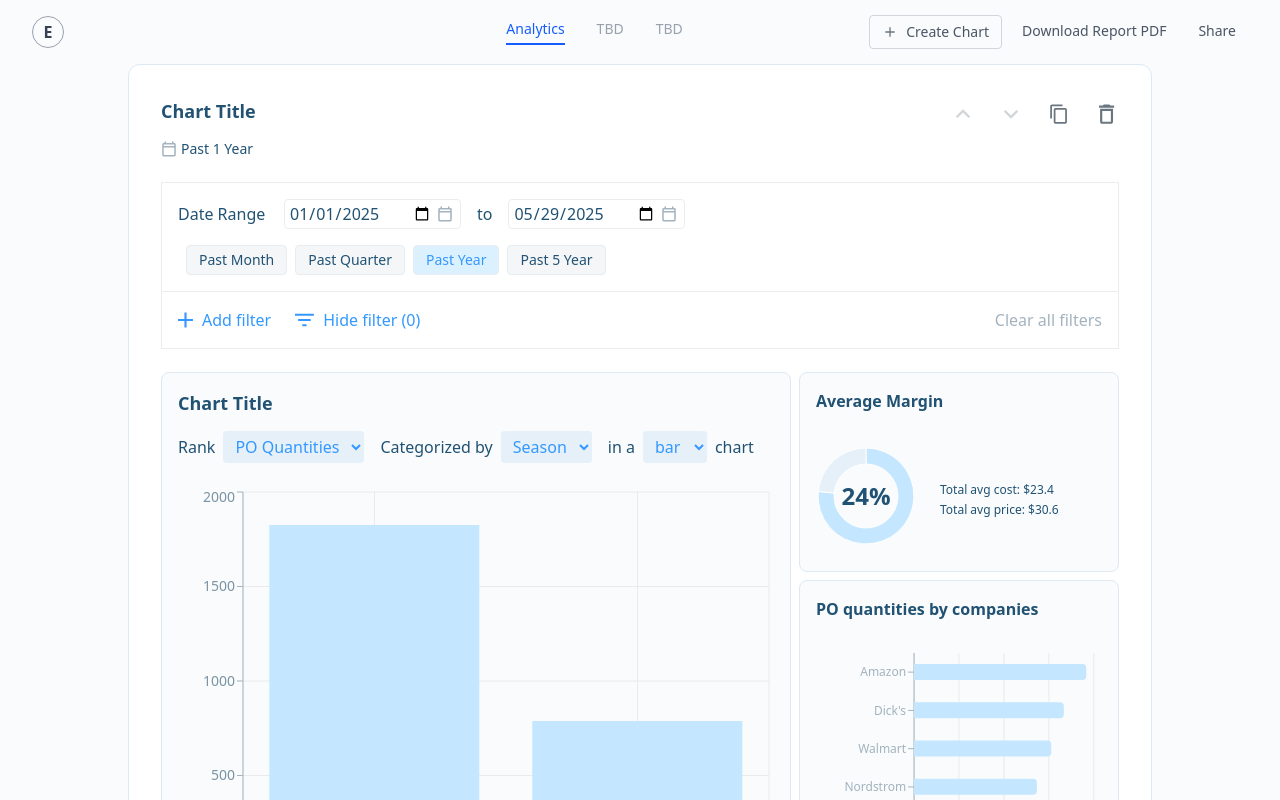
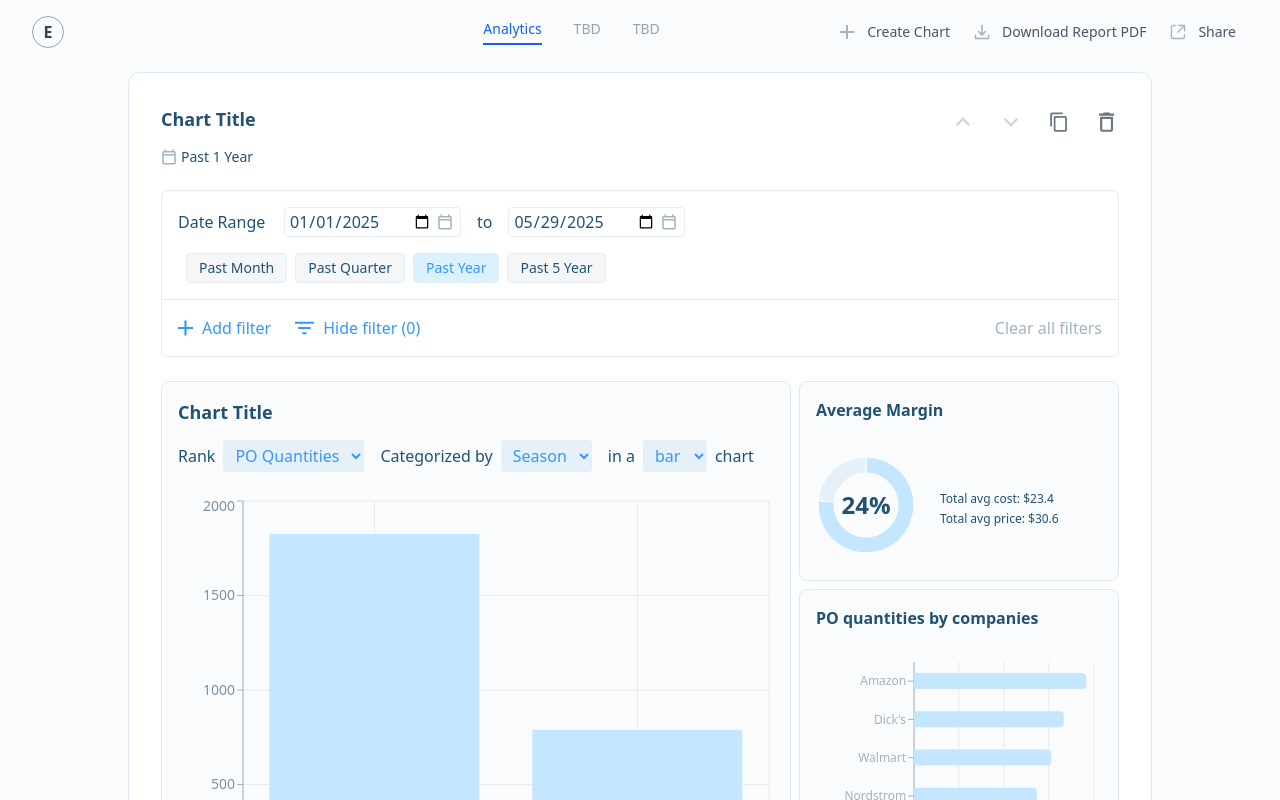
Before and after one commit to EmberShan/sf-data-dashbaord, a React (Vite) app: page / in a window 1280 px wide. Shown: the top 800 px of the page. Built offline with nearby package versions, Linux system fonts and the light colour scheme.

Commit message:
advanced filters done

```diff
--- a/src/App.jsx
+++ b/src/App.jsx
@@ -99,7 +99,7 @@ const App = () => {
         onCreateChart={() => setCharts(prev => [defaultChartSettings(), ...prev])}
         onPrintPage={handlePrintPage}
       />
-      <main className="w-full pt-16 mx-auto px-4 sm:px-6 lg:px-8 py-8">
+      <main className="w-full pt-18 mx-auto px-4 sm:px-6 lg:px-8 py-8">
         {charts.length === 0 ? (
           <div className="text-center text-[#A3B3BF]">No charts. Add one!</div>
         ) : (
--- a/src/components/ChartCard.jsx
+++ b/src/components/ChartCard.jsx
@@ -734,7 +734,7 @@ const ChartCard = ({
       {/* Filter row */}
       <div className="mb-6">
         {/* Date range row (always present) */}
-        <div className="flex flex-wrap items-center gap-4 border border-[#E9EDEF] p-4 my-[-1px]">
+        <div className="flex flex-wrap items-center gap-4 border border-[#E9EDEF] p-4 my-[-1px] rounded-t-md">
               <span
                 className="text-[#215273] font-medium w-[90px] text-left"
                 style={{ color: "#215273" }}
@@ -846,7 +846,9 @@ const ChartCard = ({
               </div>
             </div>
         {/* Top controls row: Add Filter, Filter, Clear All Filters */}
-        <div className="flex items-center gap-2 border border-[#E9EDEF] p-4 relative w-full mb-[-1px]">
+        <div
+          className={`flex items-center gap-2 border border-[#E9EDEF] p-4 relative w-full mb-[-1px]${activeFilters.length === 0 ? ' rounded-b-md' : ''}`}
+        >
           <img src="/add-blue.svg" alt="Filter" className="w-4 h-4" />
           <span
             className="text-[#3398FF] font-medium cursor-pointer select-none"
@@ -966,6 +968,7 @@ const ChartCard = ({
                 colorDot
                 activeFilters={activeFilters}
                 setActiveFilters={setActiveFilters}
+                isLast={activeFilters[activeFilters.length - 1] === "Color"}
               />
             )}
             {activeFilters.includes("Fabric") && (
@@ -976,6 +979,7 @@ const ChartCard = ({
                 setSelectedValues={setSelectedFabrics}
                 activeFilters={activeFilters}
                 setActiveFilters={setActiveFilters}
+                isLast={activeFilters[activeFilters.length - 1] === "Fabric"}
               />
             )}
             {activeFilters.includes("Season") && (
@@ -986,6 +990,7 @@ const ChartCard = ({
                 setSelectedValues={setSelectedSeasons}
                 activeFilters={activeFilters}
                 setActiveFilters={setActiveFilters}
+                isLast={activeFilters[activeFilters.length - 1] === "Season"}
               />
             )}
             {activeFilters.includes("Line") && (
@@ -996,6 +1001,7 @@ const ChartCard = ({
                 setSelectedValues={setSelectedLines}
                 activeFilters={activeFilters}
                 setActiveFilters={setActiveFilters}
+                isLast={activeFilters[activeFilters.length - 1] === "Line"}
               />
             )}
             {activeFilters.includes("Buyer") && (
@@ -1006,6 +1012,7 @@ const ChartCard = ({
                 setSelectedValues={setSelectedBuyers}
                 activeFilters={activeFilters}
                 setActiveFilters={setActiveFilters}
+                isLast={activeFilters[activeFilters.length - 1] === "Buyer"}
               />
             )}
           </div>
--- a/src/components/FilterRow.jsx
+++ b/src/components/FilterRow.jsx
@@ -18,6 +18,7 @@ import React, { useState, useRef, useEffect } from "react";
 // - colorDot: boolean - Whether to show color dots (for color filter)
 // - activeFilters: string[] - Array of active filter types
 // - setActiveFilters: function - Callback to update active filters
+// - isLast: boolean - Whether this is the last filter row
 
 const FilterRow = ({
   label,
@@ -27,6 +28,7 @@ const FilterRow = ({
   colorDot = false,
   activeFilters,
   setActiveFilters,
+  isLast = false,
 }) => {
   const [dropdownOpen, setDropdownOpen] = useState(false);
   const [search, setSearch] = useState("");
@@ -77,7 +79,7 @@ const FilterRow = ({
   }
 
   return (
-    <div className="flex items-center gap-4 w-full border border-[#E9EDEF] p-4 mb-[-1px]">
+    <div className={`flex items-center gap-4 w-full border border-[#E9EDEF] p-4 mb-[-1px]${isLast ? ' rounded-b-md' : ''}`}>
       <span
         className="text-[#215273] font-medium w-[120px] text-left"
         style={{ color: "#215273" }}
--- a/src/components/Toolbar.jsx
+++ b/src/components/Toolbar.jsx
@@ -5,6 +5,7 @@ import { downloadFullPagePDF } from "../utils/pdfGenerator";
 // Top navigation bar for the dashboard, with avatar, tabs, and action buttons.
 const Toolbar = ({ onCreateChart, onPrintPage }) => {
   const [activeTab, setActiveTab] = useState('analytics');
+  const [isLoadingPDF, setIsLoadingPDF] = useState(false);
 
   const handleTabClick = (tabId) => {
     setActiveTab(tabId);
@@ -19,9 +20,12 @@ const Toolbar = ({ onCreateChart, onPrintPage }) => {
 
   const handleDownloadPDF = async () => {
     try {
+      setIsLoadingPDF(true);
       await downloadFullPagePDF();
     } catch (error) {
       console.error('Error downloading PDF:', error);
+    } finally {
+      setIsLoadingPDF(false);
     }
   };
 
@@ -72,24 +76,30 @@ const Toolbar = ({ onCreateChart, onPrintPage }) => {
           </nav>
 
           {/* Right: Create Chart + Share + Print */}
-          <div className="flex space-x-2">
+          <div className="flex">
             <div
               onClick={onCreateChart}
-              className="px-3 py-1.5 border text-sm rounded border-gray-300 text-gray-600 hover:bg-gray-100 cursor-pointer flex items-center gap-2"
+              className="px-3 py-1.5 text-sm rounded text-gray-600 hover:text-[#3398FF] cursor-pointer flex items-center gap-2"
             >
-              <img src="/add.svg" alt="Add" className="w-4 h-4" style={{ filter: 'invert(56%) sepia(7%) saturate(370%) hue-rotate(169deg) brightness(93%) contrast(87%)' }} />
+              <img src="/add.svg" alt="Add" className="w-6 h-6" />
               Create Chart
             </div>
             <div
               onClick={handleDownloadPDF}
-              className="px-3 py-1.5 text-sm rounded text-gray-600 hover:bg-gray-100 cursor-pointer"
+              className="px-2 py-1.5 text-sm rounded text-gray-600 hover:text-[#3398FF] cursor-pointer flex items-center gap-2 min-w-[180px]"
             >
+              {isLoadingPDF ? (
+                <span className="w-6 h-6 inline-block animate-spin border-2 border-gray-300 border-t-[#3398FF] rounded-full"></span>
+              ) : (
+                <span className="w-6 h-6"> <img src="/download.svg" alt="Download" className='w-full'/></span>
+              )}
               Download Report PDF
             </div>
             <div
             //   onClick={() => alert('Share placeholder')}
-              className="px-3 py-1.5 text-sm rounded text-gray-600 hover:bg-gray-100 cursor-pointer"
+              className="px-3 py-1.5 text-sm rounded text-gray-600 hover:text-[#3398FF] cursor-pointer flex items-center gap-2"
             >
+              <span className="w-6 h-6"> <img src="/share.svg" alt="Download" className='w-full'/></span>
               Share
             </div>
           </div>
```
Also changed, not shown: public/download.svg (added), public/share.svg (added).
